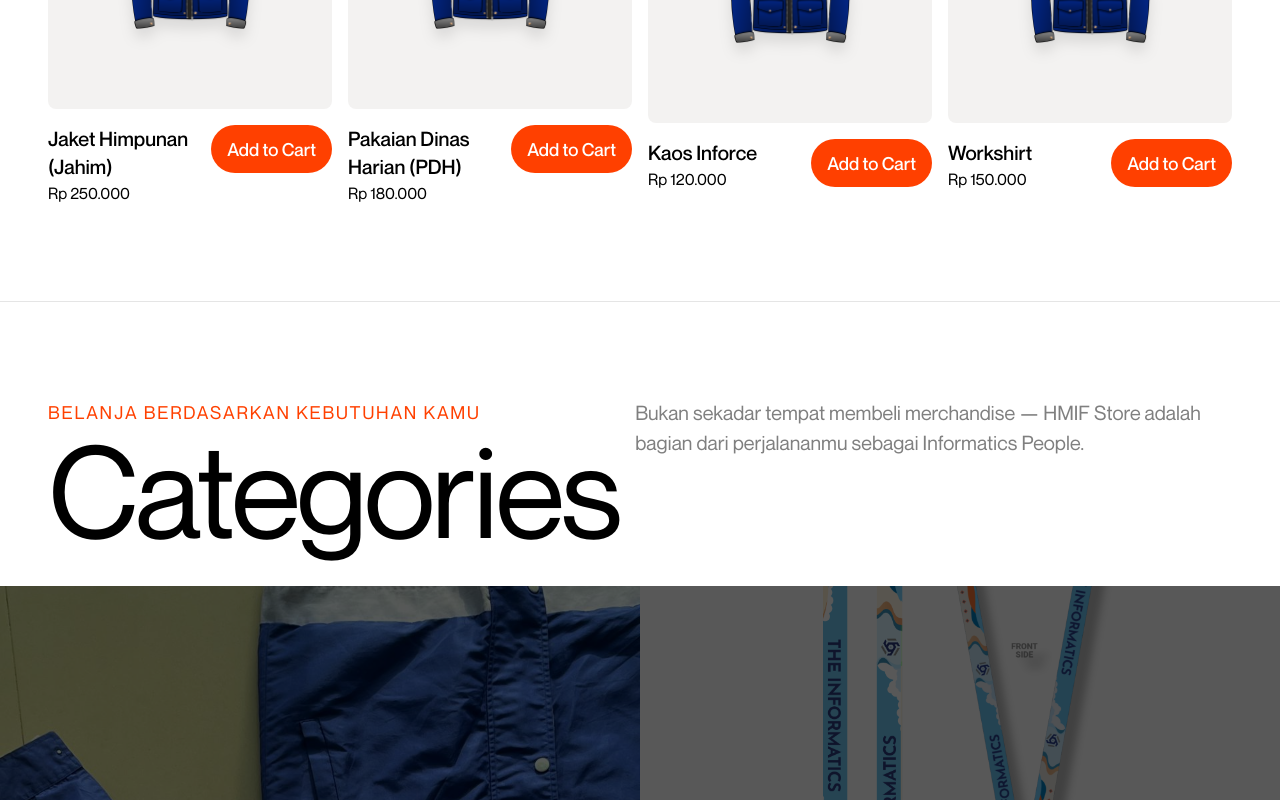
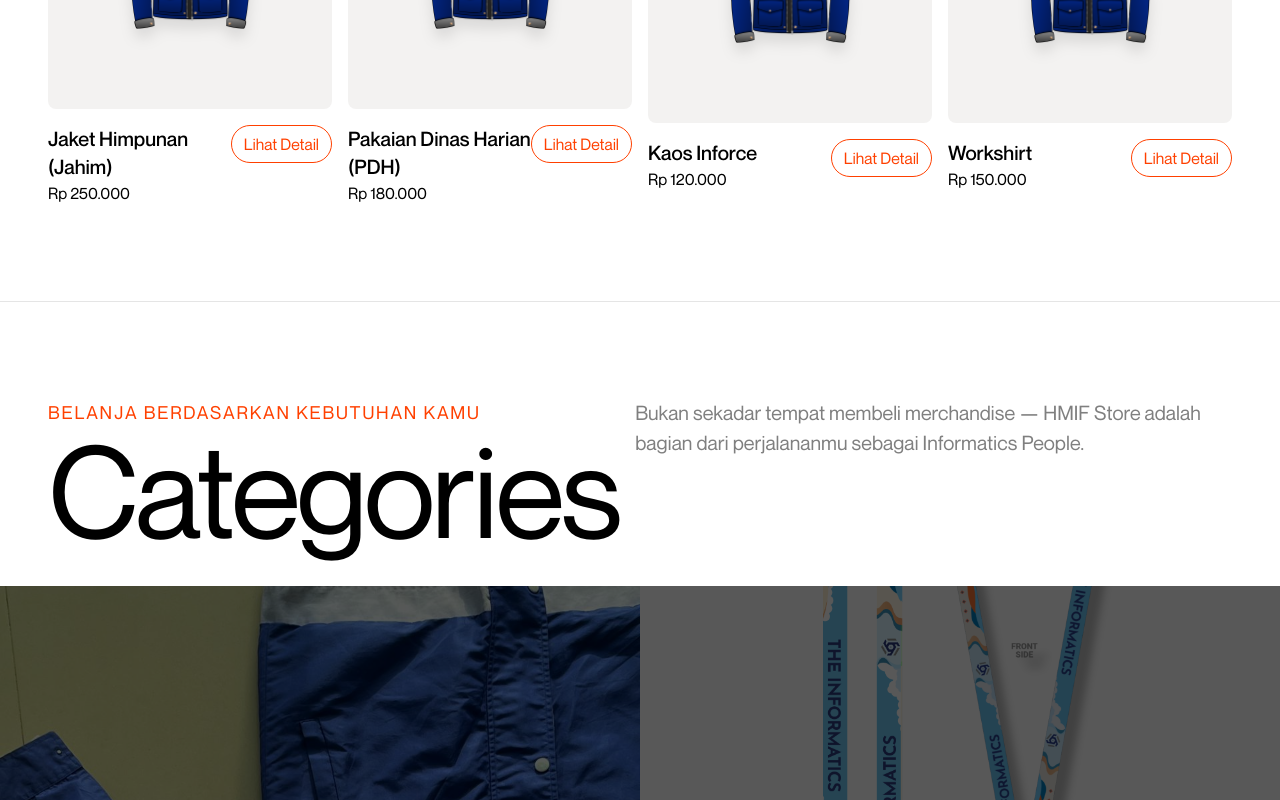
Before and after one commit to mshadiqaf/Tubes-DesWeb, a Vue app: page / in a window 1280 px wide. Shown: the part 2260-3060 px from the top of the page. Built offline with nearby package versions, Linux system fonts and the light colour scheme; what @toolwind/corner-shape would draw is missing.

Commit message:
style: fixing some UI on components

```diff
--- a/src/components/shared/CardProduct.vue
+++ b/src/components/shared/CardProduct.vue
@@ -2,7 +2,7 @@
 import { toRupiah } from "@/utils/currency.js";
 import { computed } from "vue";
 import AppButton from "../ui/AppButton.vue";
-import { ShoppingCart } from "lucide-vue-next";
+import { ArrowUpRight, ShoppingCart } from "lucide-vue-next";
 
 const props = defineProps({
   name: {
@@ -35,7 +35,9 @@ const formattedPrice = computed(() => toRupiah(props.price));
         <h3 class="text-xl font-medium">{{ props.name }}</h3>
         <h3>{{ formattedPrice }}</h3>
       </div>
-      <AppButton variant="primary" size="lg"> Add to Cart </AppButton>
+      <div class="flex gap-2">
+        <AppButton variant="secondary" size="md" icon-position="right"> Lihat Detail </AppButton>
+      </div>
     </div>
   </div>
 </template>
--- a/src/components/ui/AppButton.vue
+++ b/src/components/ui/AppButton.vue
@@ -6,7 +6,7 @@ const props = defineProps({
   variant: {
     type: String,
     default: "Primary",
-    validator: (val) => ["primary", "secondary", "glass"].includes(val),
+    validator: (val) => ["primary", "ghost", "glass"].includes(val),
   },
   size: {
     type: String,
@@ -24,11 +24,12 @@ const props = defineProps({
   disabled: Boolean,
 });
 
-const base = "inline-flex w-fit h-fit rounded-full font-medium flex-row items-center justify-center cursor-pointer gap-2 transition-colors whitespace-nowrap disabled:opacity-60 disabled:cursor-not-allowed";
+const base = "flex w-fit h-fit rounded-full font-medium flex-row items-center justify-center cursor-pointer gap-2 transition-colors whitespace-nowrap disabled:opacity-60 disabled:cursor-not-allowed";
 
 const variants = {
   primary: "bg-primary-500 hover:bg-primary-600 text-white",
-  secondary: "border border-white/25 bg-white/25 text-white backdrop-blur-lg hover:border-white/50 hover:bg-white/30",
+  secondary: "bg-transparent border-primary-500 border text-primary-500 font-normal hover:bg-primary-500 hover:text-white",
+  ghost: "border border-white/25 bg-white/25 text-white backdrop-blur-lg hover:border-white/50 hover:bg-white/30",
   glass: "border border-white/25 bg-white/25 text-white backdrop-blur-lg hover:border-white/50 hover:bg-white/30",
 };
 
--- a/src/sections/FaQ/FaqSection.vue
+++ b/src/sections/FaQ/FaqSection.vue
@@ -10,7 +10,7 @@ const toggle = (sec, idx) => {
 </script>
 
 <template>
-  <section class="relative flex justify-center w-full px-12 py-16">
+  <section class="relative flex w-full justify-center px-12 py-16">
     <div class="relative grid w-full max-w-[1440px] gap-12 lg:grid-cols-2 lg:gap-16">
       <div v-for="(section, secIndex) in faqs" :key="secIndex" class="flex flex-col gap-6">
         <h3 class="text-4xl font-medium">{{ section.title }}</h3>
```
